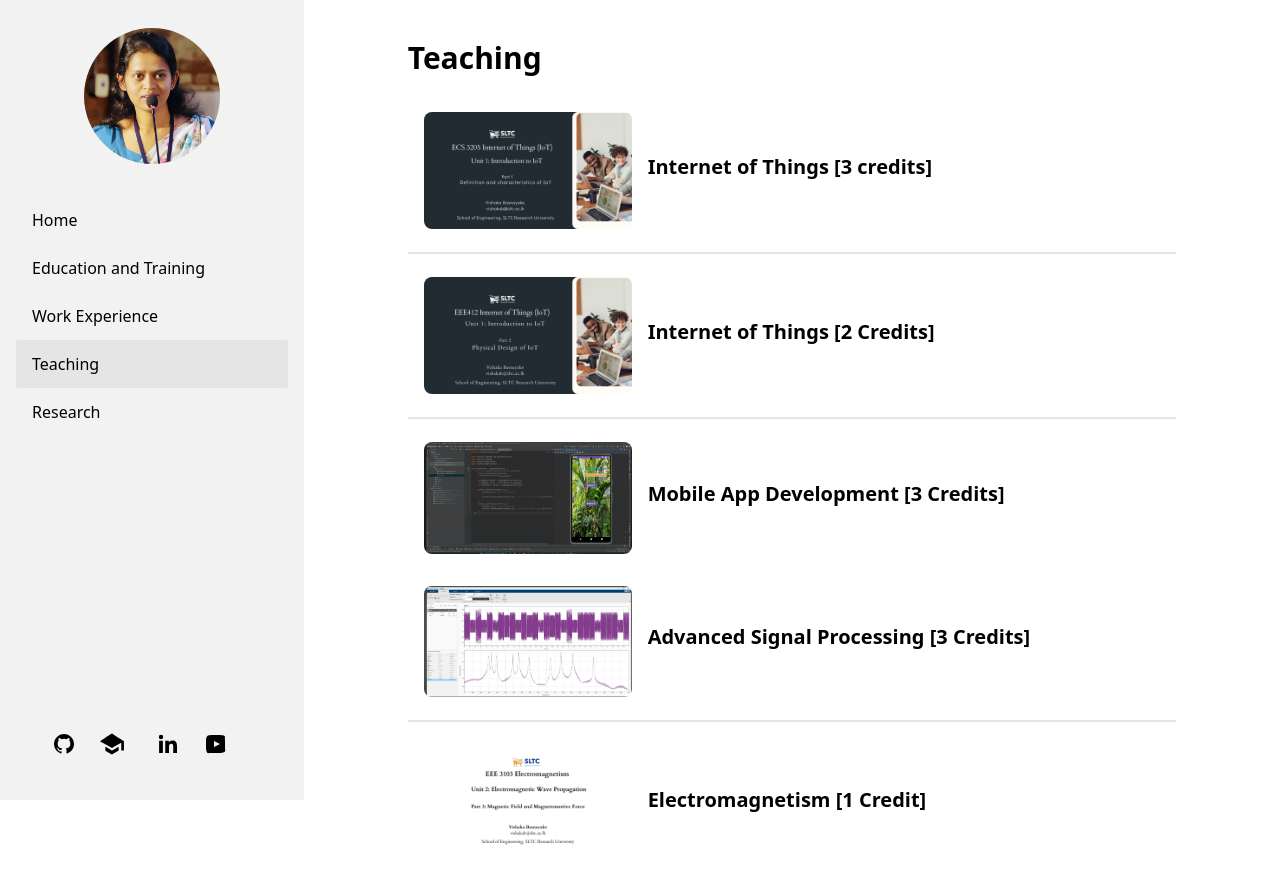
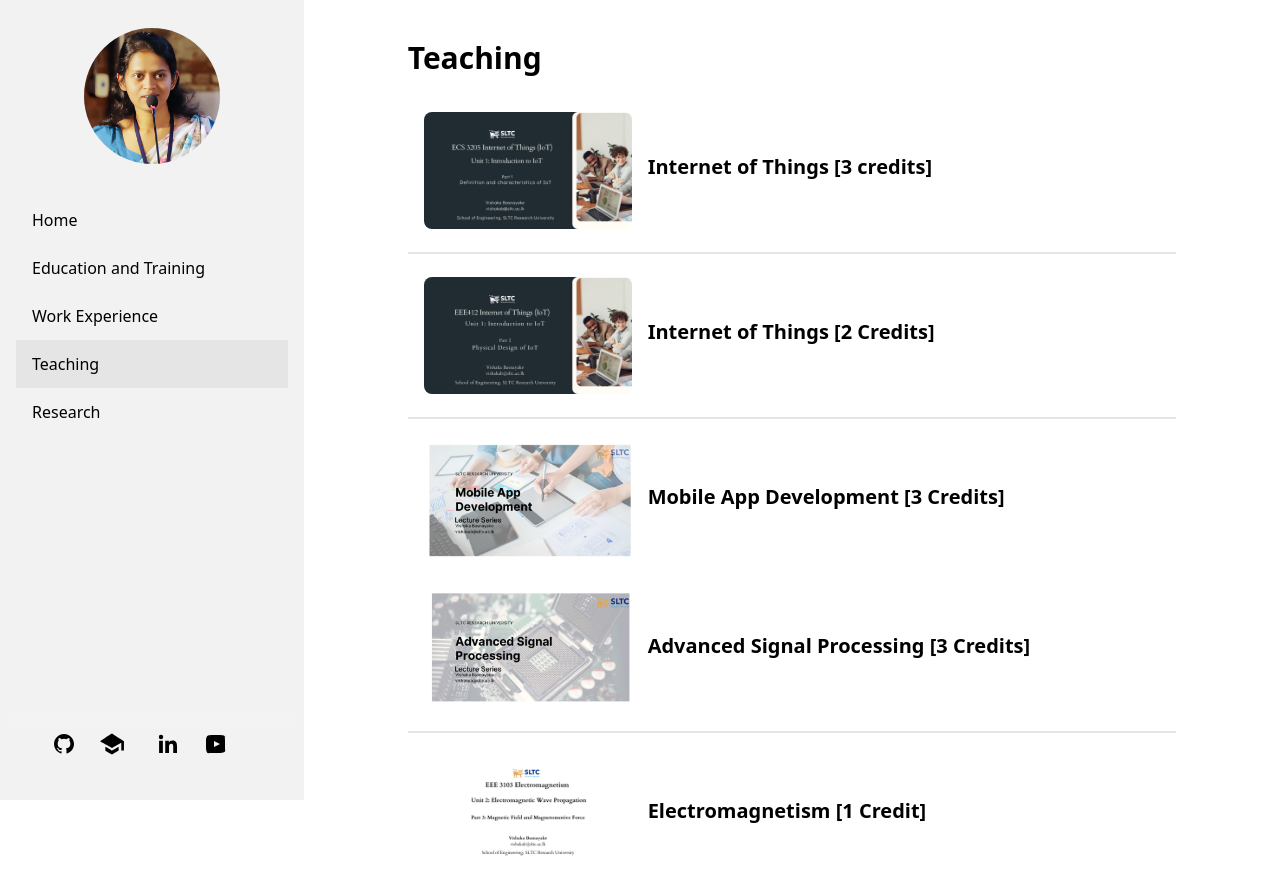
Before and after one commit to VishakaB/vishakab.github.io, an Astro site: page /projects in a window 1280 px wide. Shown: the top 881 px of the page. Built offline with nearby package versions, Linux system fonts and the light colour scheme; Astro itself is replaced by a stand-in of ours.

Commit message:
Update images in Teaching Section

```diff
--- a/src/pages/projects.astro
+++ b/src/pages/projects.astro
@@ -24,13 +24,13 @@ import HorizontalCard from "../components/HorizontalCard.astro";
   <div class="divider my-0"></div>
   <HorizontalCard
     title="Mobile App Development [3 Credits]"
-    img="/mobileapp.png"
+    img="/mobileapp2.png"
     desc=""
     url="https://www.youtube.com/playlist?list=PLRvv9WE7bWXCw3PGNi0nhMtImPgDkRfmD"
   />
   <HorizontalCard
     title="Advanced Signal Processing [3 Credits]"
-    img="/advancedsignalprocessing2.png"
+    img="/advancedsignalprocessing3.png"
     desc=""
     url="https://www.youtube.com/playlist?list=PLRvv9WE7bWXDkyZEzChI_2_C5MzvC81x_"
   />
```
Also changed, not shown: public/advancedsignalprocessing3.png (added), public/mobileapp2.png (added).
